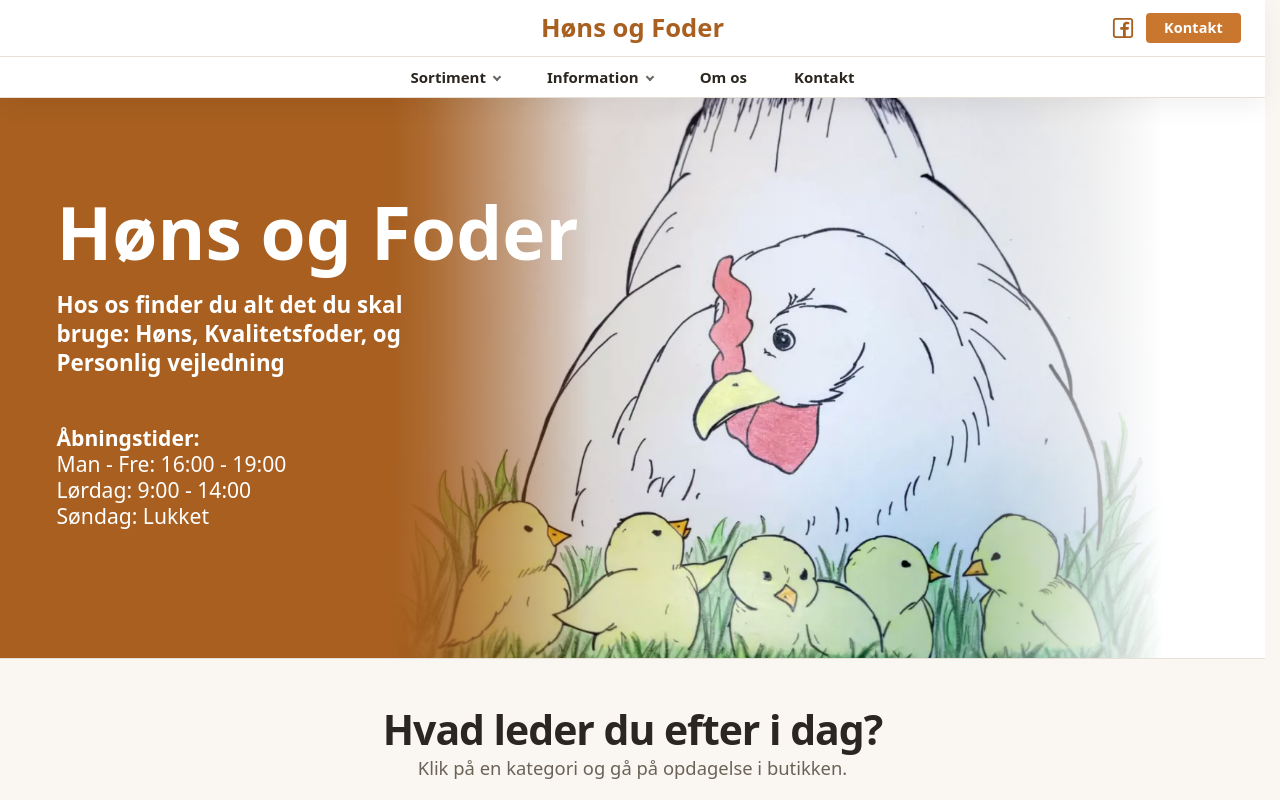
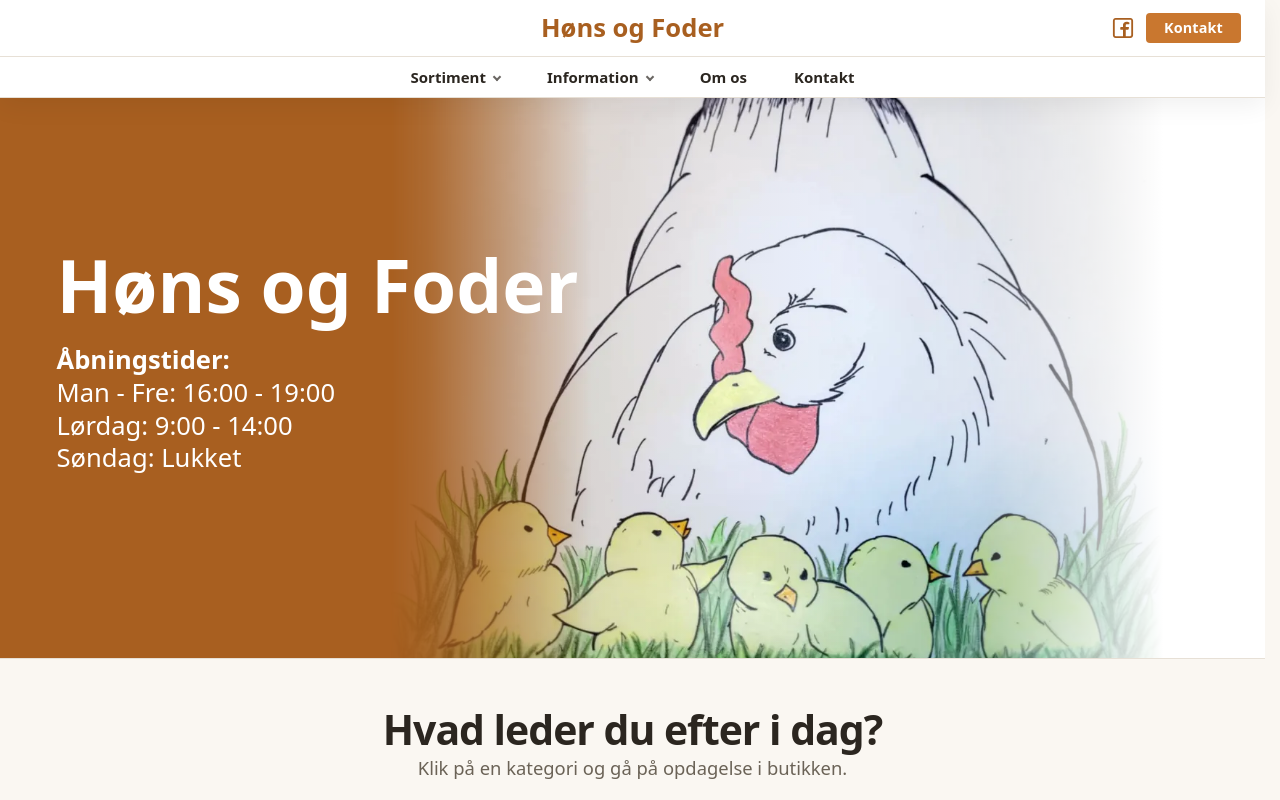
Before and after one commit to Bean-Machinie/Hoens-og-Foder-hjemmeside, a React (Vite) app: page / in a window 1280 px wide. Shown: the top 800 px of the page. Built offline with nearby package versions, Linux system fonts and the light colour scheme.

Commit message:
Polish hero and brand hover styling

```diff
--- a/src/components/layout/TopPanel.module.css
+++ b/src/components/layout/TopPanel.module.css
@@ -32,16 +32,20 @@
   font-weight: 700;
   color: var(--color-primary-dark);
   white-space: nowrap;
-  transform-origin: center;
+  backface-visibility: hidden;
+  transform: translateZ(0) scale(1);
+  will-change: transform;
   transition:
-    color 160ms ease,
-    transform 160ms ease;
+    color 220ms ease,
+    text-shadow 260ms ease,
+    transform 320ms cubic-bezier(0.16, 1, 0.3, 1);
 }
 
 .brand:hover {
   color: var(--color-primary);
   text-decoration: none;
-  transform: scale(1.04);
+  text-shadow: 0 5px 16px color-mix(in srgb, var(--color-primary) 24%, transparent);
+  transform: translateZ(0) scale(1.025);
 }
 
 .metaArea {
--- a/src/pages/home/sections/Hero.module.css
+++ b/src/pages/home/sections/Hero.module.css
@@ -114,19 +114,10 @@
   margin-bottom: var(--space-4);
 }
 
-.subtitle {
-  max-width: 28ch;
-  color: #fff;
-  font-size: clamp(1.25rem, 1.75vw, 1.7rem);
-  font-weight: 750;
-  line-height: 1.28;
-  margin-bottom: var(--space-6);
-}
-
 .hours {
   color: #fff;
-  font-size: clamp(1.15rem, 1.65vw, 1.55rem);
-  line-height: 1.22;
+  font-size: clamp(1.4rem, 2vw, 1.85rem);
+  line-height: 1.28;
   margin-bottom: var(--space-5);
 }
 
@@ -181,11 +172,7 @@
     padding-block: var(--space-6);
   }
 
-  .subtitle {
-    font-size: 1.25rem;
-  }
-
   .hours {
-    font-size: 1.15rem;
+    font-size: 1.3rem;
   }
 }
--- a/src/pages/home/sections/Hero.tsx
+++ b/src/pages/home/sections/Hero.tsx
@@ -12,10 +12,6 @@ function Hero() {
       <div className={`container ${styles.inner}`}>
         <div className={styles.content}>
           <h1 className={styles.title}>{SITE.name}</h1>
-          <p className={styles.subtitle}>
-            Hos os finder du alt det du skal bruge: Høns, Kvalitetsfoder, og
-            Personlig vejledning
-          </p>
 
           <div className={styles.hours}>
             <p className={styles.hoursTitle}>Åbningstider:</p>
```
